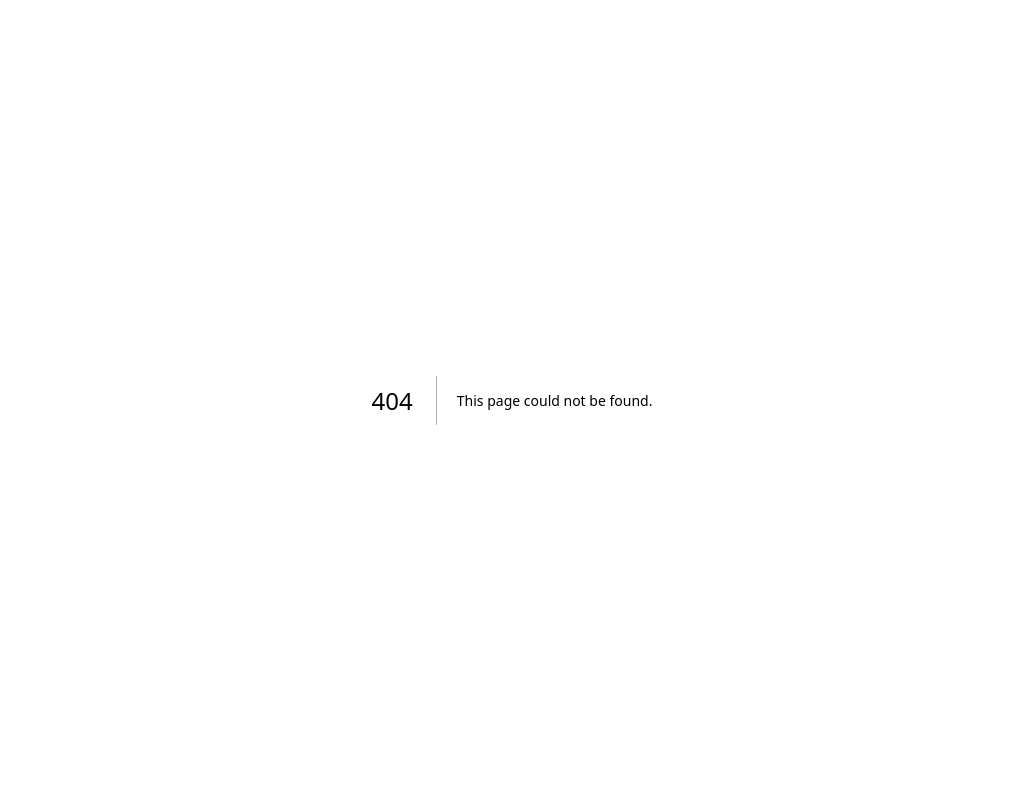
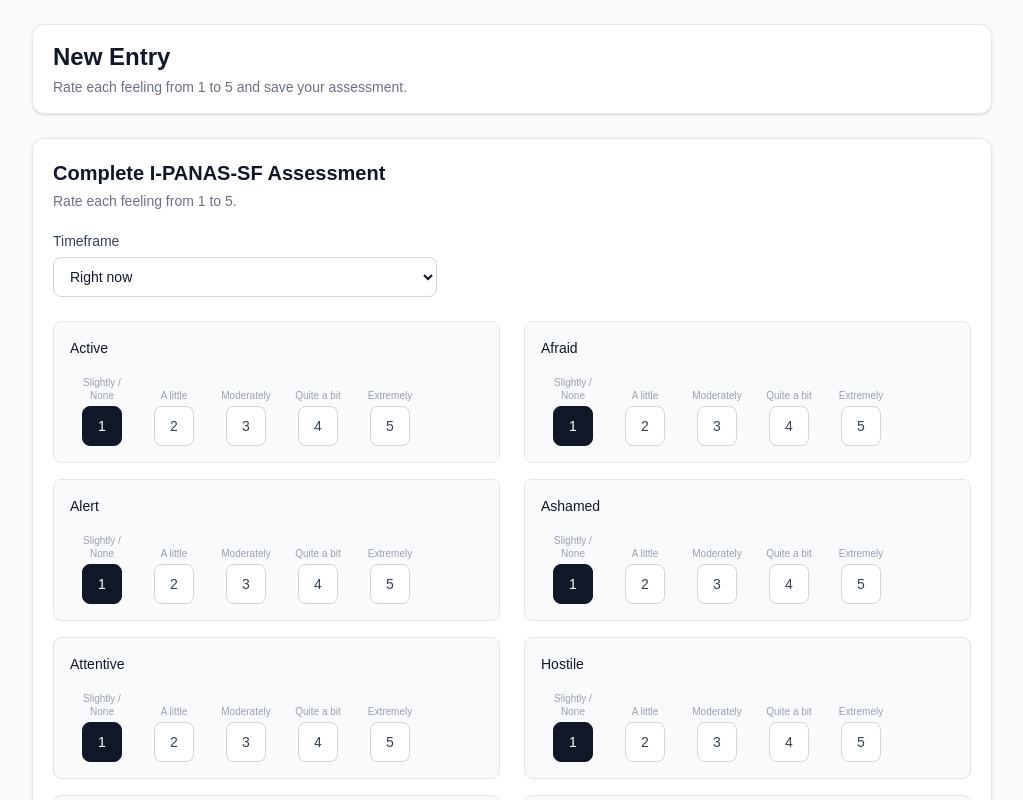
Before and after one commit to krmauer/meditation-lab-app, a Next.js app: page /new-entry in a window 1280 px wide. Before the commit this address had no page. Shown: the top 800 px of the page, without its empty margins (128-1151 px from the left). Built offline with nearby package versions, Linux system fonts and the light colour scheme; no server answers.

Commit message:
adding formerly missing new-entry page file to github

```diff
--- /dev/null
+++ b/app/new-entry/page.js
@@ -0,0 +1,22 @@
+"use client"
+
+import PanasForm from "../../components/PanasForm"
+
+export default function NewEntryPage() {
+  return (
+    <main className="min-h-screen bg-gray-50">
+      <div className="mx-auto w-full max-w-5xl px-4 py-6 sm:px-6 lg:px-8">
+        <header className="mb-6 rounded-xl border border-gray-200 bg-white px-5 py-4 shadow-sm">
+          <h1 className="text-2xl font-semibold text-gray-900">New Entry</h1>
+          <p className="mt-1 text-sm text-gray-500">
+            Rate each feeling from 1 to 5 and save your assessment.
+          </p>
+        </header>
+
+        <section className="rounded-xl border border-gray-200 bg-white px-5 py-5 shadow-sm">
+          <PanasForm />
+        </section>
+      </div>
+    </main>
+  )
+}
```
